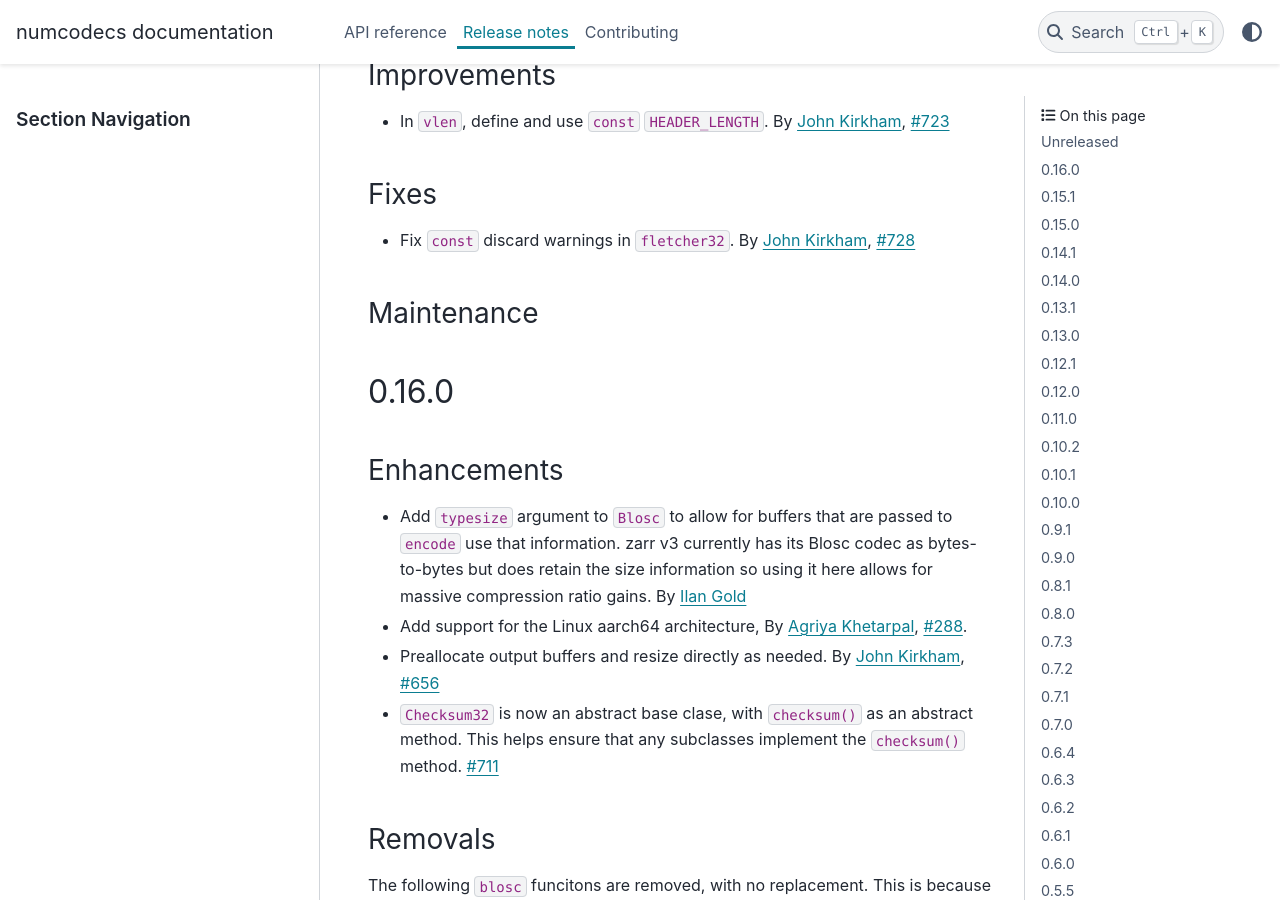
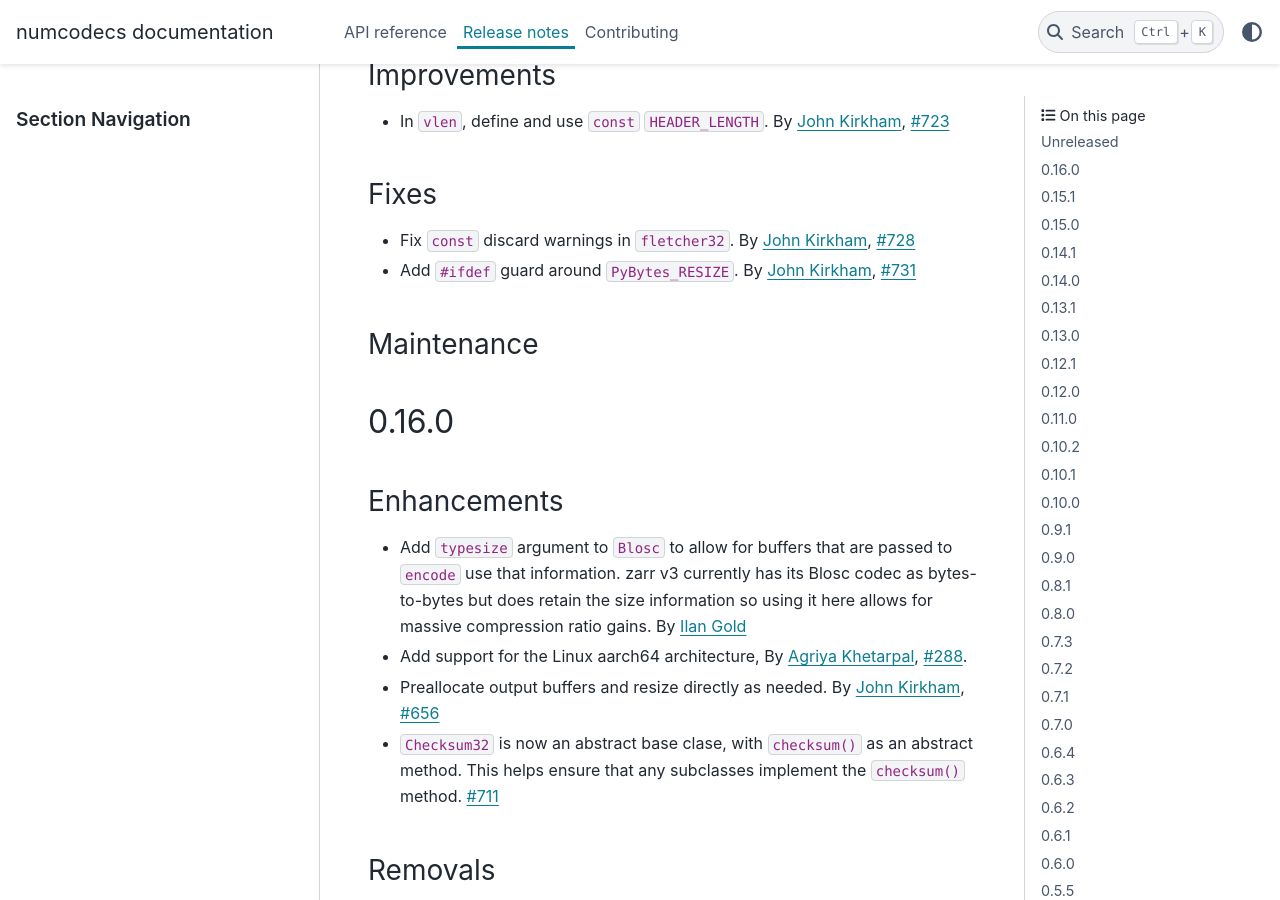
Before and after one commit to zarr-developers/numcodecs, a Sphinx documentation site: the page built from docs/release.rst, in a window 1280 px wide and 900 px high, scrolled down 335 px. Built offline with Sphinx 7.4.7 and the PyData theme 0.15.4, drawn with Linux system fonts in a browser that asks for light colours; the version number could not be read and is left out.

Commit message:
Add `#ifdef` guard around `PyBytes_RESIZE`

```diff
--- a/docs/release.rst
+++ b/docs/release.rst
@@ -31,6 +31,9 @@ Fixes
 
 * Fix ``const`` discard warnings in ``fletcher32``.
   By :user:`John Kirkham <jakirkham>`, :issue:`728`
+
+* Add ``#ifdef`` guard around ``PyBytes_RESIZE``.
+  By :user:`John Kirkham <jakirkham>`, :issue:`731`
 
 Maintenance
 ~~~~~~~~~~~
```
Also changed, not shown: 1 other file.
